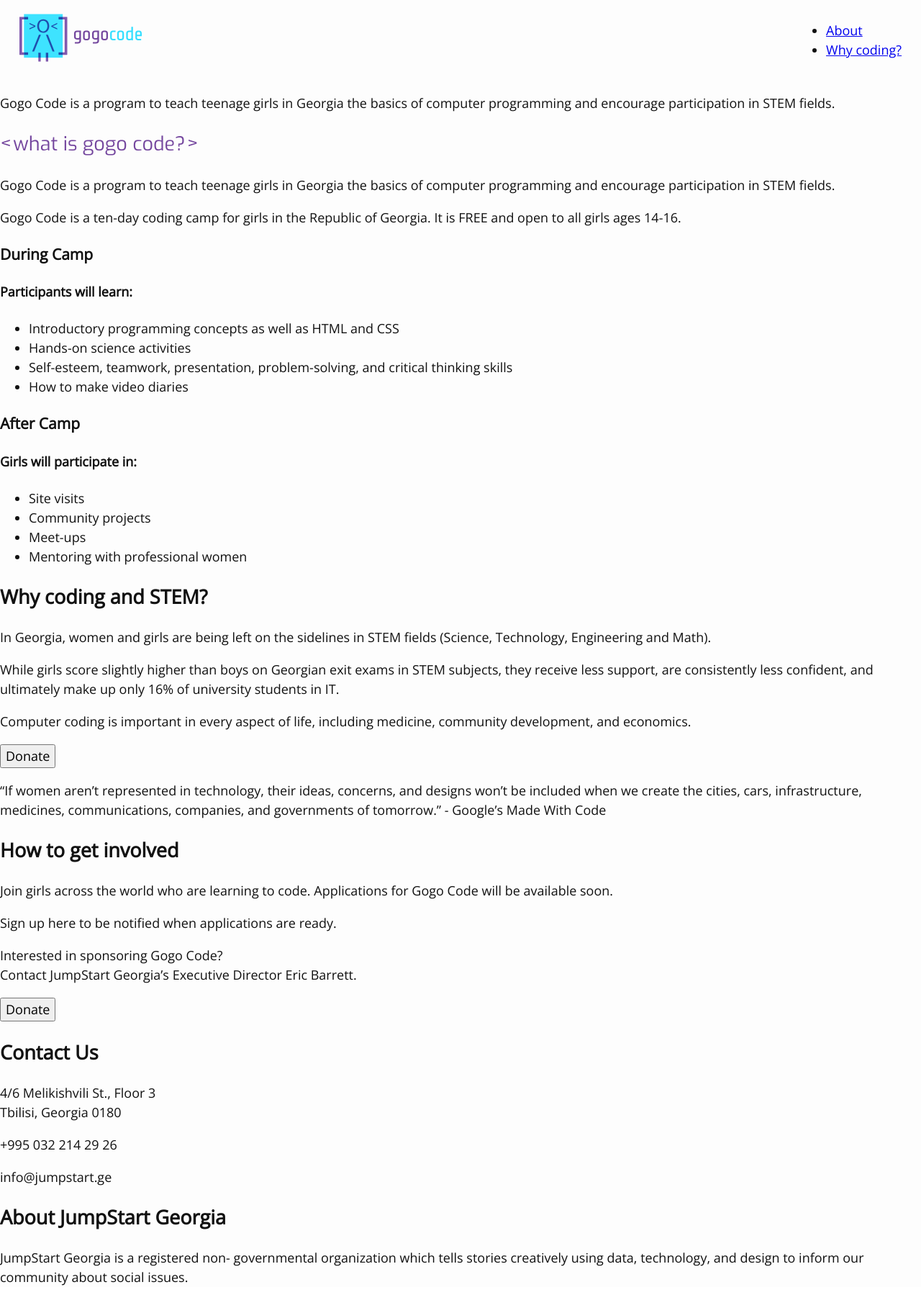
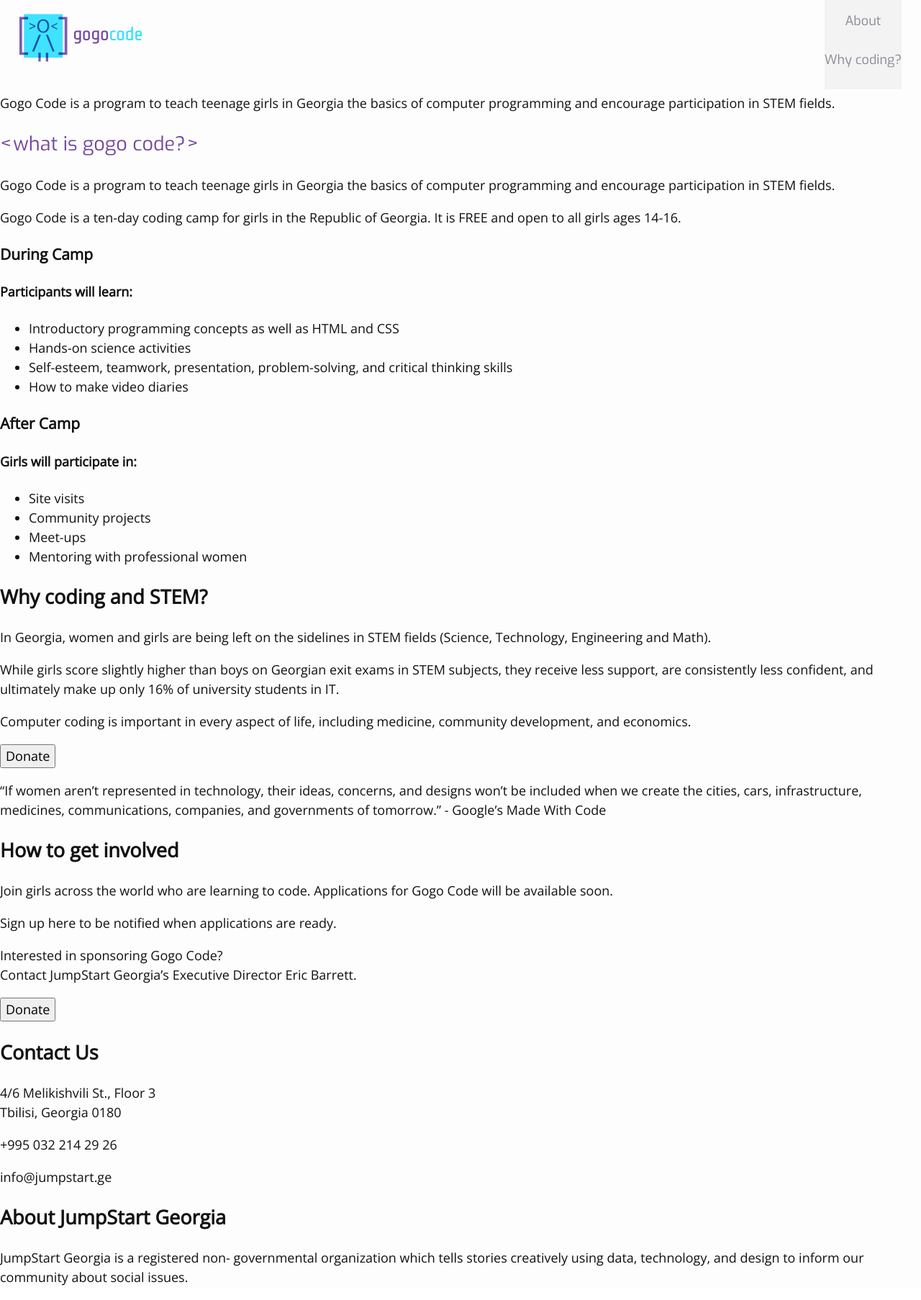
Before and after one commit to JumpStartGeorgia/Gogo-Code-Site, a Jekyll site: the page built from index.html, in a window 1280 px wide. Shown: the whole page at 72% size. Built offline with Jekyll 4.4.1, drawn with Linux system fonts in a browser that asks for light colours.

Commit message:
Styling main nav.

```diff
--- a/_sass/_colors.scss
+++ b/_sass/_colors.scss
@@ -3,6 +3,4 @@
 $text-color:       #111;
 $background-color: #fdfdfd;
 
-$grey-color:       #828282;
-$grey-color-light: lighten($grey-color, 40%);
-$grey-color-dark:  darken($grey-color, 25%);
+$grey-color:       #f3f3f4;
--- a/_sass/_variables.scss
+++ b/_sass/_variables.scss
@@ -1,5 +1,5 @@
 $base-font-family: 'Open Sans', sans-serif;
-$base-font-size:   18px;
+$base-font-size: 18px;
 $base-font-weight: 300;
 $small-font-size:  $base-font-size * 0.875;
 $base-line-height: 1.5;
--- /dev/null
+++ b/_sass/components/_link.scss
@@ -0,0 +1,6 @@
+.link {
+  text-decoration: none;
+  font-family: 'Exo', sans-serif;
+  font-weight: 200;
+  color: darken($grey-color, 40%);
+}
--- a/_sass/components/_main-nav.scss
+++ b/_sass/components/_main-nav.scss
@@ -1,3 +1,16 @@
 .main-nav {
-  // position: absolute;
+  padding: 0.8em 0;
+  background-color: $grey-color;
 }
+
+  .main-nav-list {
+    text-align: center;
+    margin: 0;
+    padding: 0;
+  }
+
+    .main-nav-list-item {
+      padding: 0.8rem 0;
+      list-style-type: none;
+
+    }
--- a/css/main.scss
+++ b/css/main.scss
@@ -12,6 +12,7 @@
         'components/brand-logo',
         'components/nav-toggle-button',
         'components/header',
+        'components/link',
         'components/main-nav',
         'components/heading',
         'components/wrapper'
--- a/index.html
+++ b/index.html
@@ -19,16 +19,16 @@
   </div>
 
   <nav class='main-nav'>
-    <ul>
+    <ul class='main-nav-list'>
 
-      <li>
-        <a href='{{ "/#about" | prepend: site.baseurl }}'>
+      <li class='main-nav-list-item'>
+        <a class='link' href='{{ "/#about" | prepend: site.baseurl }}'>
           About
         </a>
       </li>
 
-      <li>
-        <a href='{{ "/#why-coding" | prepend: site.baseurl }}'>
+      <li class='main-nav-list-item'>
+        <a class='link' href='{{ "/#why-coding" | prepend: site.baseurl }}'>
           Why coding?
         </a>
       </li>
```
